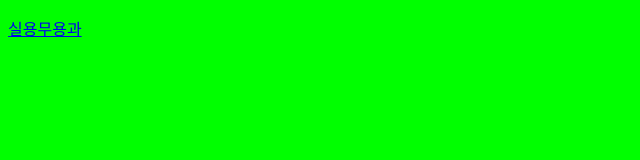
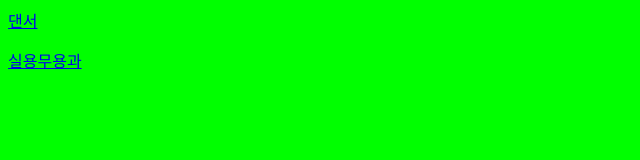
Before and after one commit to junghua/junghu, a plain HTML site: page left.html in a window 1280 px wide. Shown: the whole page, without its empty margins (0-640 px from the left). Drawn offline with Linux system fonts and the light colour scheme.

Commit message:
Update left.html

```diff
--- a/left.html
+++ b/left.html
@@ -4,7 +4,7 @@
 </head>
 <body bgcolor=#00ff00>
 <a href=right1.html target=right>
-
+댄서
 </a><p>
 <a href=right2.html target=right>
 실용무용과
```
